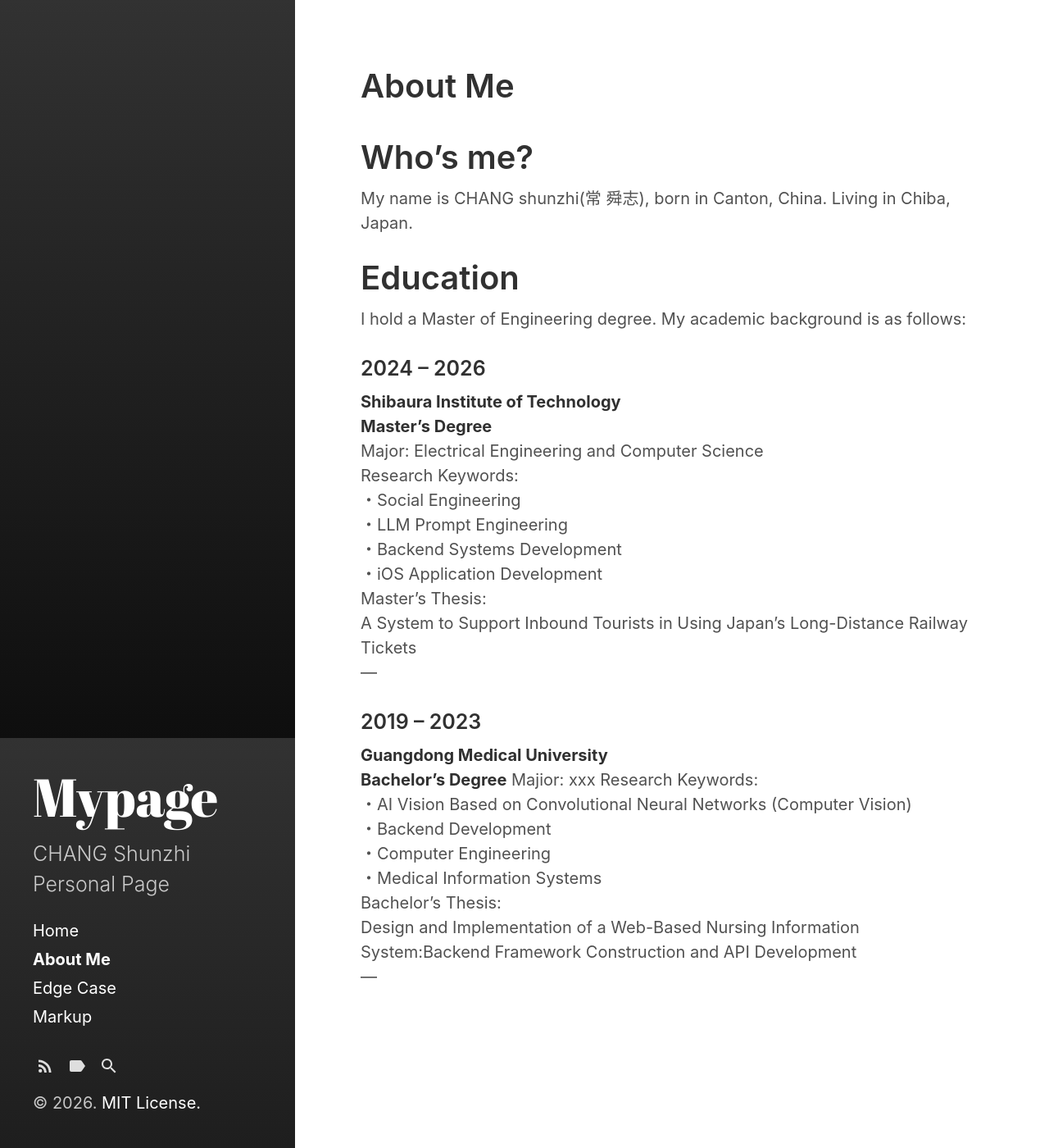
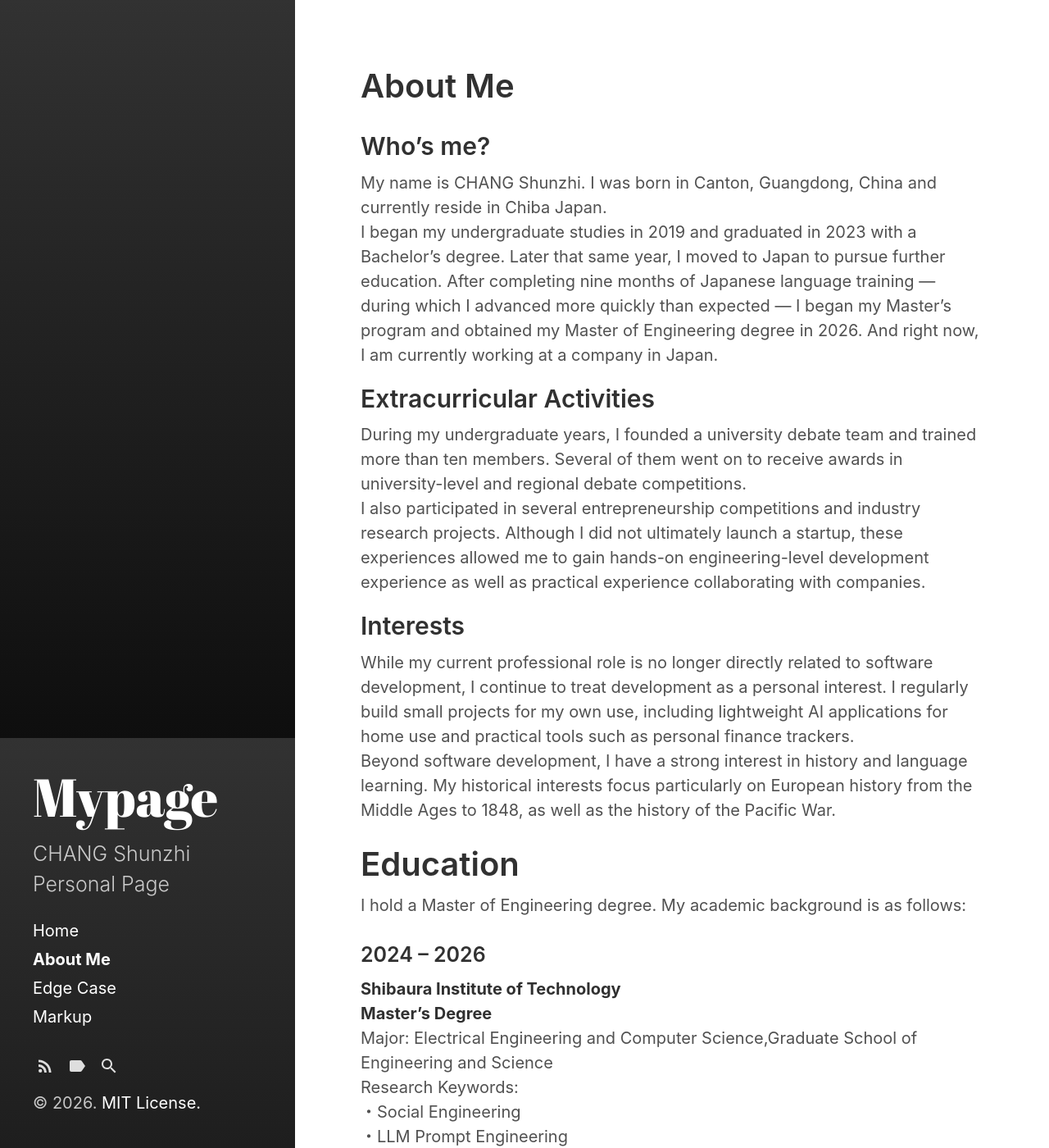
Before and after one commit to SZ-Chander/SZ-Chander.github.io, a Jekyll site: the page built from about.md, in a window 1280 px wide and 1400 px high. Shown: the whole window at 82% size. Built offline with Jekyll 4.4.1, drawn with Linux system fonts in a browser that asks for light colours; some of the changed text lies outside the part shown.

Commit message:
edit about me

```diff
--- a/about.md
+++ b/about.md
@@ -4,8 +4,15 @@ title: About Me
 sidebar_link: true
 ---
 
-# Who's me?
-My name is CHANG shunzhi(常 舜志), born in Canton, China. Living in Chiba, Japan.
+## Who's me?
+My name is CHANG Shunzhi. I was born in Canton, Guangdong, China and currently reside in Chiba Japan.
+I began my undergraduate studies in 2019 and graduated in 2023 with a Bachelor's degree. Later that same year, I moved to Japan to pursue further education. After completing nine months of Japanese language training — during which I advanced more quickly than expected — I began my Master’s program and obtained my Master of Engineering degree in 2026. And right now, I am currently working at a company in Japan.
+## Extracurricular Activities
+During my undergraduate years, I founded a university debate team and trained more than ten members. Several of them went on to receive awards in university-level and regional debate competitions.
+I also participated in several entrepreneurship competitions and industry research projects. Although I did not ultimately launch a startup, these experiences allowed me to gain hands-on engineering-level development experience as well as practical experience collaborating with companies.
+## Interests
+While my current professional role is no longer directly related to software development, I continue to treat development as a personal interest. I regularly build small projects for my own use, including lightweight AI applications for home use and practical tools such as personal finance trackers.
+Beyond software development, I have a strong interest in history and language learning. My historical interests focus particularly on European history from the Middle Ages to 1848, as well as the history of the Pacific War.
 
 # Education
 I hold a Master of Engineering degree. My academic background is as follows:
@@ -13,7 +20,7 @@ I hold a Master of Engineering degree. My academic background is as follows:
 ### 2024 – 2026
 **Shibaura Institute of Technology**
 **Master's Degree**
-Major: Electrical Engineering and Computer Science
+Major: Electrical Engineering and Computer Science,Graduate School of Engineering and Science
 Research Keywords:
 ・Social Engineering
 ・LLM Prompt Engineering
@@ -26,7 +33,7 @@ A System to Support Inbound Tourists in Using Japan’s Long-Distance Railway Ti
 ### 2019 – 2023
 **Guangdong Medical University**
 **Bachelor’s Degree**
-Majior: xxx
+Major: Medical Information Systems, School of Biomedical Engineering
 Research Keywords:
 ・AI Vision Based on Convolutional Neural Networks (Computer Vision)
 ・Backend Development
```
